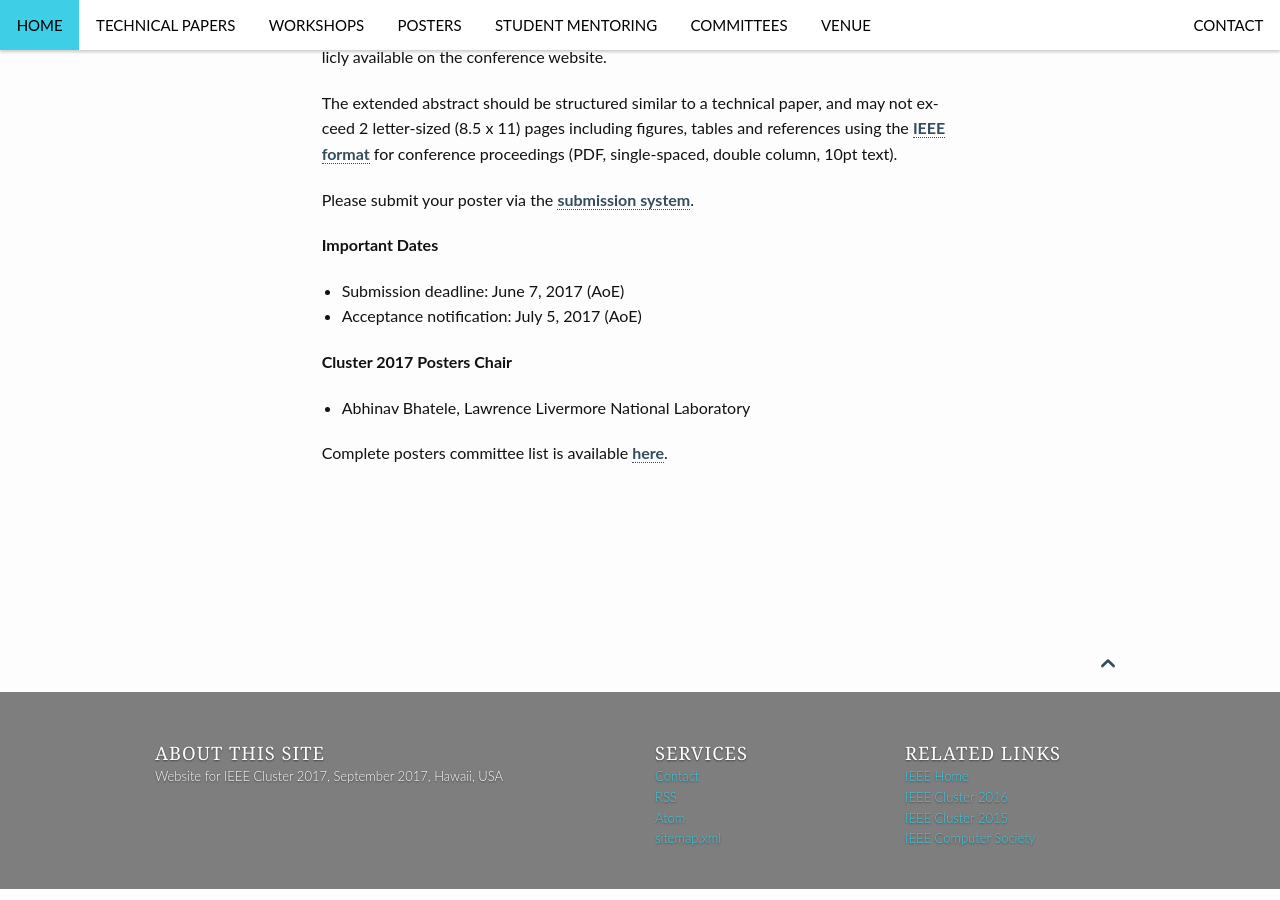
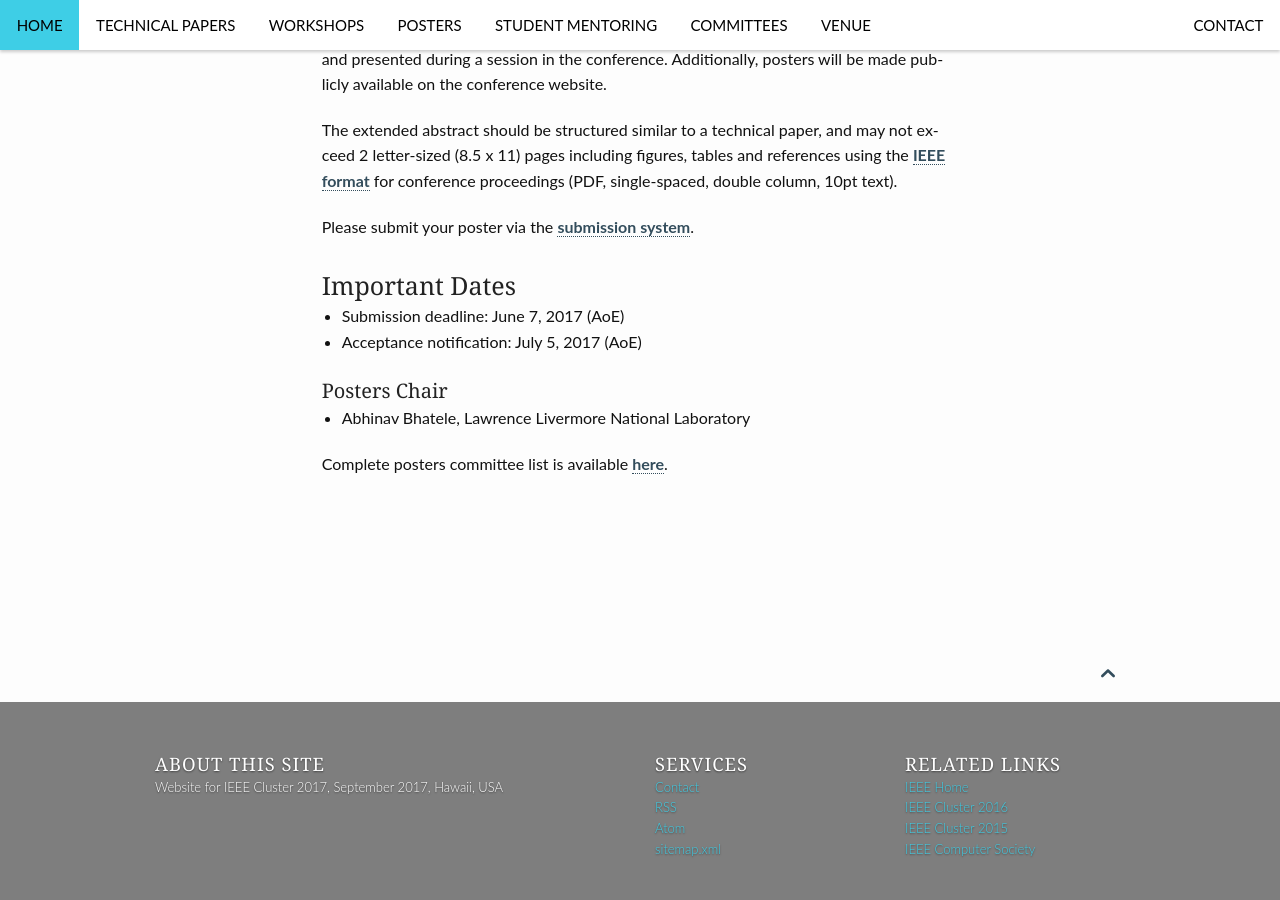
Before and after one commit to cluster17/cluster17.github.io, a Jekyll site: the page built from posters/index.md, in a window 1280 px wide and 900 px high, scrolled down 762 px. Built offline with Jekyll 4.4.1, drawn with Linux system fonts in a browser that asks for light colours.

```diff
--- a/posters/index.md
+++ b/posters/index.md
@@ -20,13 +20,13 @@ the form of posters, which will be included in the conference proceedings.
 The topics of interest are the same as in the <a
 href="https://cluster17.github.io/technical">Call for Papers</a>.
 
-<b>Submissions</b>
+<h2>Submissions</h2>
 
 Participants must submit a 2-page extended abstract (including references)
 describing the poster content, and the research ideas in the poster. If
 accepted, this extended abstract will be published in the proceedings of the
 conference. Posters will be prominently displayed and presented during a
-session in the conference.  Additionally, posters will be made publicly
+session in the conference. Additionally, posters will be made publicly
 available on the conference website.
 
 The extended abstract should be structured similar to a technical paper, and
@@ -40,12 +40,12 @@ Please submit your poster via the <a
 href="https://easychair.org/conferences/?conf=ieeecluster2017">submission
 system</a>.
 
-<b>Important Dates</b>
+<h3>Important Dates</h3>
 
  * Submission deadline: June 7, 2017 (AoE)
  * Acceptance notification: July 5, 2017 (AoE)
 
-<b>Cluster 2017 Posters Chair</b>
+<h4>Posters Chair</h4>
 
  * Abhinav Bhatele, Lawrence Livermore National Laboratory
 
```
Also changed, not shown: committees/index.md (+9 -5 lines).
